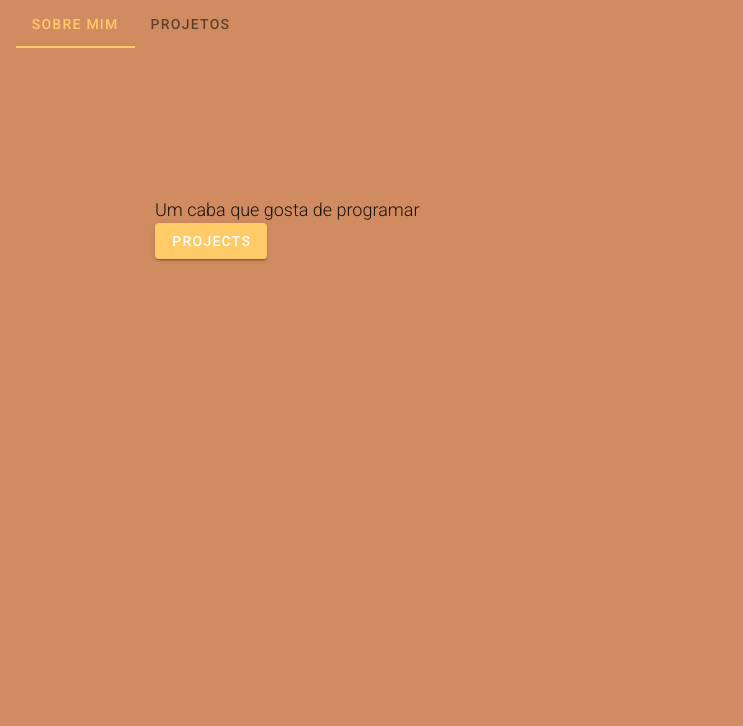
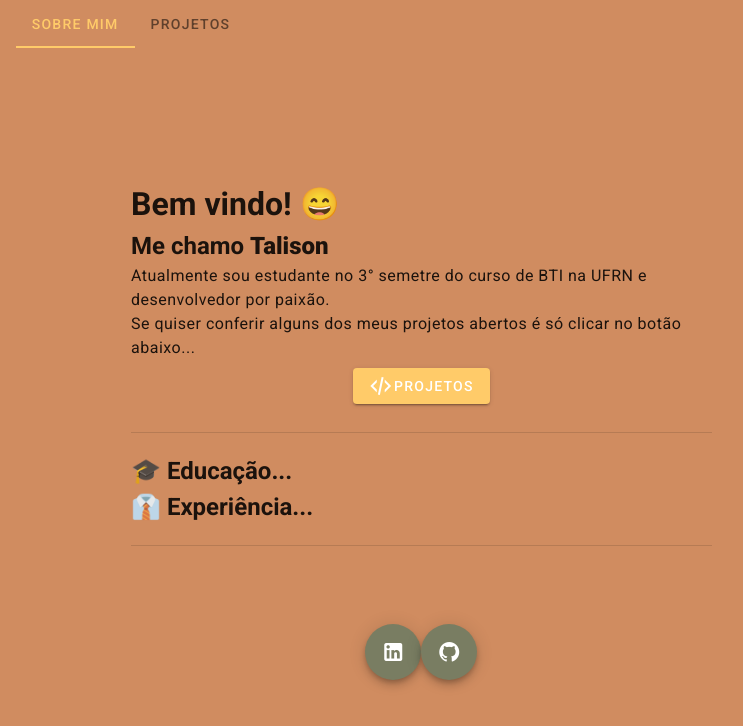
Before and after one commit to talis-fb/portfolio, a Nuxt app: page / in a window 1280 px wide. Shown: the top 726 px of the page, without its empty margins (509-1252 px from the left). Built offline with nearby package versions, Linux system fonts and the light colour scheme.

Commit message:
About Screen

```diff
--- a/pages/index.vue
+++ b/pages/index.vue
@@ -11,14 +11,110 @@
           >
           </v-img>
         </v-col>
-        <v-col>
-          <blockquote class="blockquote">
-            Um caba que gosta de programar
-            <div class="options">
-              <v-btn color="primary" nuxt to="/projects">Projects</v-btn>
-            </div>
-          </blockquote></v-col
-        >
+
+        <v-col class="d-flex flex-column">
+          <!-- Corpo do Texto -->
+          <h1>Bem vindo! 😄</h1>
+          <h2>Me chamo <b>Talison</b></h2>
+
+          <div class="text-body-1">
+            Atualmente sou estudante no 3° semetre do curso de BTI na UFRN e desenvolvedor por paixão.
+            <br>
+            Se quiser conferir alguns dos meus projetos abertos é só clicar no botão abaixo...
+          </div>
+
+          <div class="options my-2 align-self-center">
+            <v-btn color="primary" nuxt to="/projects"> <v-icon>mdi-xml</v-icon> Projetos</v-btn>
+          </div>
+
+          <!-- <div class="options my-2 align-self-center"> -->
+          <!--   <a href="https://drive.google.com/file/d/1idihaz5LW6-gF4xNek9zUVWKE7_5d0TZ/view?usp=sharing" target="_blank"> -->
+          <!--     <v-btn color="primary"> <v-icon>mdi-open-in-new</v-icon> Curriculo</v-btn> -->
+          <!--   </a> -->
+          <!-- </div> -->
+
+
+          <v-divider class="my-5"></v-divider>
+
+          <!-- TIMELINE  EDUCAOCAO-->
+          <h2 id="header-tree" @click="showEducation = !showEducation" >🎓 Educação...</h2>
+          <v-timeline v-if="showEducation" align-top dense>
+            <v-timeline-item>
+              <v-row class="pt-1">
+                <v-col cols="3"> 2021-<strong>Atualmente</strong> </v-col>
+                <v-col>
+                  Bacharelado em <b>Tecnologia da Informação</b>
+                  <div class="text-body-2">
+                    Universidade Federal do Rio Grande do Norte (<b>UFRN</b>)
+                    <!-- <svg xmlns="http://www.w3.org/2000/svg" width="98.005" height="27.821" viewBox="0 0 98.005 27.821"><defs><style>.logoUfrnSvga{fill:#FFFFFF;}.logoUfrnSvgb{fill:#FFFFFF;}</style></defs><g transform="translate(-486.316 196.719)"><path class="logoUfrnSvga" d="M513.659-196.719l-.2,1.906h19.9l.2-1.906Z"></path><path class="logoUfrnSvgb" d="M512.119-182.117q-.552,5.256-3.586,7.97t-10.214,2.714q-7.284,0-9.881-2.577t-2.016-8.107l1.34-12.746h7.317l-1.339,12.746a6.4,6.4,0,0,0,.955,4.638,4.424,4.424,0,0,0,3.774,1.683,6.2,6.2,0,0,0,4.2-1.563,7,7,0,0,0,2.132-4.758l1.339-12.746h7.318Z"></path><path class="logoUfrnSvgb" d="M554.9-171.983h-7.832l.143-6.6a3.1,3.1,0,0,0-.473-1.219,3.064,3.064,0,0,0-1.117-.98q-1.1,0-3.668-.068t-2.741-.069l-.939,8.932h-7.318l2.405-22.88h15.15a10.234,10.234,0,0,1,5.588,1.58,4.421,4.421,0,0,1,2.19,4.5,5.194,5.194,0,0,1-1.766,3.4,8.9,8.9,0,0,1-3.851,1.992l-.029.275a7.858,7.858,0,0,1,1.743.413,3.846,3.846,0,0,1,1.559.858,4.364,4.364,0,0,1,.838,2.818Zm-6.325-15.974a2,2,0,0,0-1-1.89,4.172,4.172,0,0,0-2.459-.79H540.23l-.586,5.565h4.947a4.751,4.751,0,0,0,2.708-.756A2.8,2.8,0,0,0,548.571-187.957Z"></path><path class="logoUfrnSvgb" d="M581.916-171.983h-9.928l-8.781-15.494-1.628,15.494h-6.837l2.4-22.88h10.409l8.336,15.15,1.593-15.15h6.836Z"></path><path class="logoUfrnSvga" d="M530.625-168.9l2.25-21.4H520.268l-.506,4.81h11.489l-.488,4.638H519.274l-.933,8.863h-7.3l-.113,1.074h0l-.211,2.011Z"></path></g></svg> -->
+                  </div>
+                </v-col>
+              </v-row>
+            </v-timeline-item>
+            <v-timeline-item>
+              <v-row class="pt-1">
+                <v-col cols="3"> 2017-2021 </v-col>
+                <v-col>
+                  Curso Técnico Integrado em <b>Eletrônica</b>
+                  <div class="text-body-2">
+                    Instituto Federal do Rio Grande do Norte (<b>IFRN</b>)
+                  </div>
+                </v-col>
+              </v-row>
+            </v-timeline-item>
+          </v-timeline>
+
+          <!-- TIMELINE EXPERIENCIA -->
+          <h2  id="header-tree" @click="showExperience = !showExperience" >👔 Experiência...</h2>
+          <v-timeline v-if="showExperience " dense>
+            <v-timeline-item>
+              <v-row class="pt-1">
+                <v-col cols="3">Outubro 2021 - Abril 2022</v-col>
+                <v-col>
+                  <b>Suporte Técnico N2</b>
+                  <div class="text-body-2">
+                    Pipz Plataform
+                    <!-- <svg xmlns="http://www.w3.org/2000/svg" width="98.005" height="27.821" viewBox="0 0 98.005 27.821"><defs><style>.logoUfrnSvga{fill:#FFFFFF;}.logoUfrnSvgb{fill:#FFFFFF;}</style></defs><g transform="translate(-486.316 196.719)"><path class="logoUfrnSvga" d="M513.659-196.719l-.2,1.906h19.9l.2-1.906Z"></path><path class="logoUfrnSvgb" d="M512.119-182.117q-.552,5.256-3.586,7.97t-10.214,2.714q-7.284,0-9.881-2.577t-2.016-8.107l1.34-12.746h7.317l-1.339,12.746a6.4,6.4,0,0,0,.955,4.638,4.424,4.424,0,0,0,3.774,1.683,6.2,6.2,0,0,0,4.2-1.563,7,7,0,0,0,2.132-4.758l1.339-12.746h7.318Z"></path><path class="logoUfrnSvgb" d="M554.9-171.983h-7.832l.143-6.6a3.1,3.1,0,0,0-.473-1.219,3.064,3.064,0,0,0-1.117-.98q-1.1,0-3.668-.068t-2.741-.069l-.939,8.932h-7.318l2.405-22.88h15.15a10.234,10.234,0,0,1,5.588,1.58,4.421,4.421,0,0,1,2.19,4.5,5.194,5.194,0,0,1-1.766,3.4,8.9,8.9,0,0,1-3.851,1.992l-.029.275a7.858,7.858,0,0,1,1.743.413,3.846,3.846,0,0,1,1.559.858,4.364,4.364,0,0,1,.838,2.818Zm-6.325-15.974a2,2,0,0,0-1-1.89,4.172,4.172,0,0,0-2.459-.79H540.23l-.586,5.565h4.947a4.751,4.751,0,0,0,2.708-.756A2.8,2.8,0,0,0,548.571-187.957Z"></path><path class="logoUfrnSvgb" d="M581.916-171.983h-9.928l-8.781-15.494-1.628,15.494h-6.837l2.4-22.88h10.409l8.336,15.15,1.593-15.15h6.836Z"></path><path class="logoUfrnSvga" d="M530.625-168.9l2.25-21.4H520.268l-.506,4.81h11.489l-.488,4.638H519.274l-.933,8.863h-7.3l-.113,1.074h0l-.211,2.011Z"></path></g></svg> -->
+                  </div>
+                </v-col>
+              </v-row>
+            </v-timeline-item>
+            <v-timeline-item>
+              <v-row class="pt-1">
+                <v-col cols="3">Fevereiro 2020 - Abril 2021</v-col>
+                <v-col>
+                  <b>Bolsista de Iniciação Científica</b>
+                  <div class="text-body-2">
+                    Núcleo Avançado de Inovação Tecnológica (NAVI)
+                  </div>
+                </v-col>
+              </v-row>
+            </v-timeline-item>
+          </v-timeline>
+
+          <v-divider class="my-5"></v-divider>
+
+
+
+          <v-spacer></v-spacer>
+
+          <!-- Links para as redes sociais -->
+          <div class="align-self-center">
+            <a
+              href="https://www.linkedin.com/in/talison-fabio/"
+              target="_blank"
+            >
+              <v-btn fab color="success">
+                <v-icon>mdi-linkedin</v-icon>
+              </v-btn>
+            </a>
+            <a href="https://github.com/talis-fb" target="_blank">
+              <v-btn fab color="success">
+                <v-icon>mdi-github</v-icon>
+              </v-btn>
+            </a>
+          </div>
+        </v-col>
       </v-row>
     </v-container>
   </div>
@@ -27,6 +123,10 @@
 <script>
 export default {
   name: 'About',
+  data: () => ({
+    showEducation: false,
+    showExperience: false,
+  })
 }
 </script>
 
@@ -35,4 +135,7 @@ export default {
   height: 100%;
   width: 100%;
 }
+#header-tree{
+  cursor: pointer;
+}
 </style>
```
